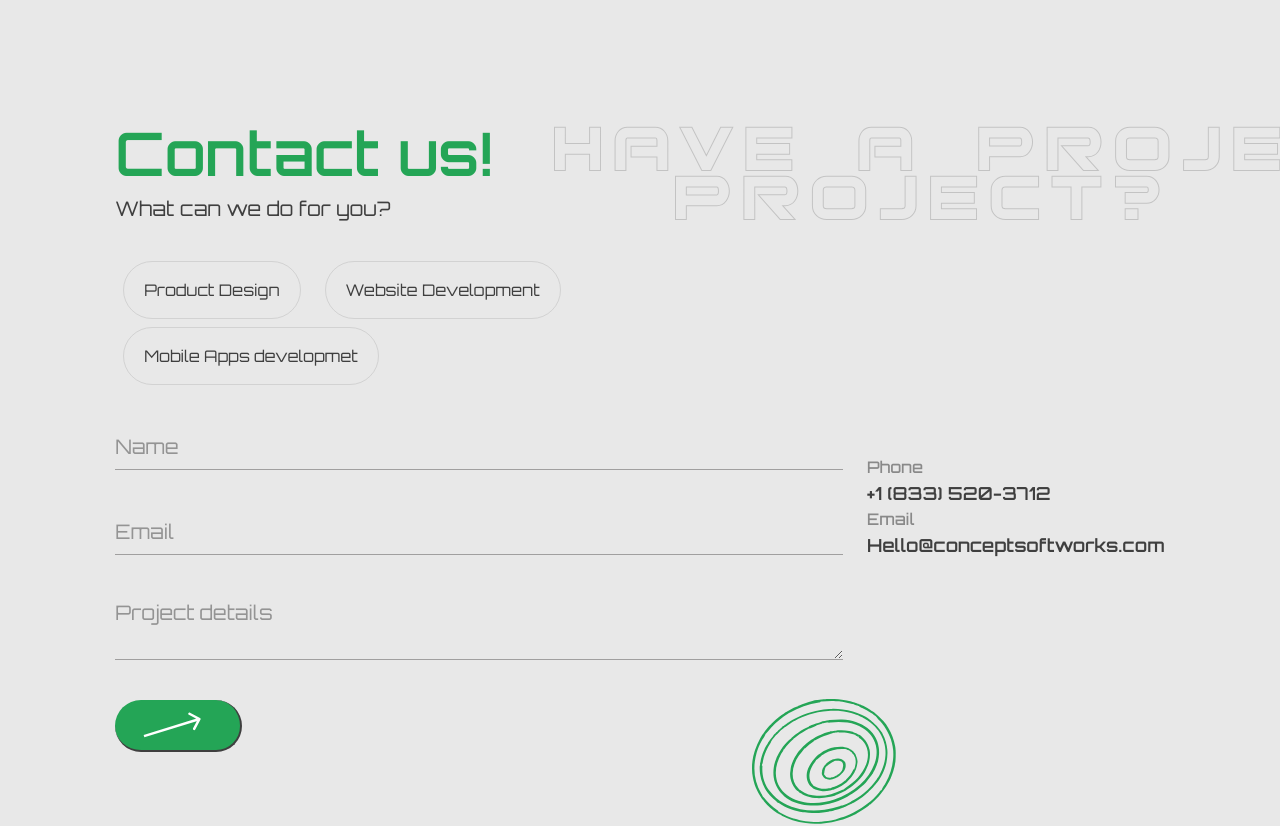
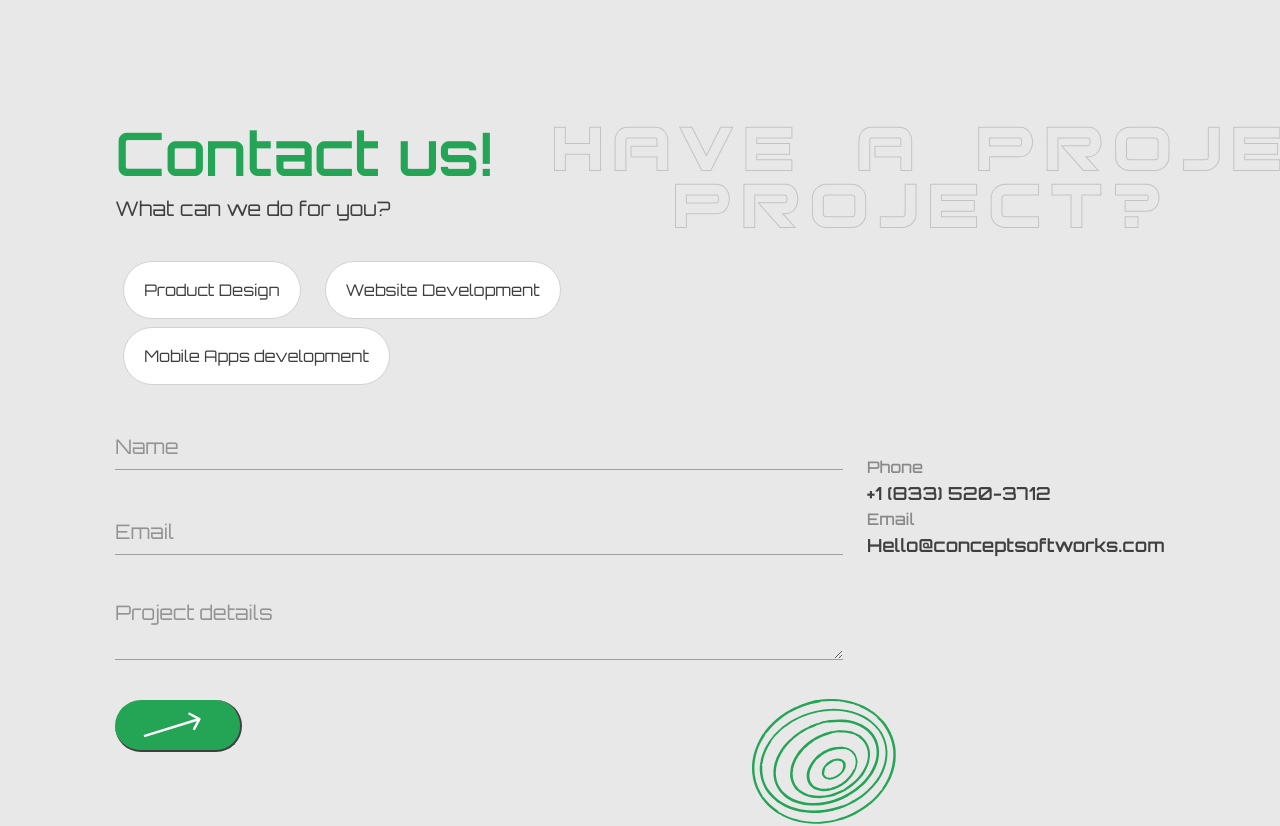
Before and after one commit to chiscookeke11/Team-Codex-website, a React (Vite) app: page / in a window 1280 px wide. Shown: the part 2300-3126 px from the top of the page. Built offline with nearby package versions, Linux system fonts and the light colour scheme.

Commit message:
form logic

```diff
--- a/src/components/ContactForm.jsx
+++ b/src/components/ContactForm.jsx
@@ -1,13 +1,50 @@
-import React from 'react'
-import arrow from  "../assets/button-arrow.svg"
+import React, { useState } from 'react'
+import arrow from "../assets/button-arrow.svg"
 import rings from "../assets/rings.svg"
-import topTextImg from  "../assets/top-text-img.svg"
-import bottomTextImg from  "../assets/bottom-text-img.svg"
+import topTextImg from "../assets/top-text-img.svg"
+import bottomTextImg from "../assets/bottom-text-img.svg"
 
 const ContactForm = () => {
+
+  const [selected, setSelected] = useState(false)
+
+
+  const buttonData = [
+    {
+      id: 1,
+      title: "Product Design",
+    },
+    {
+      id: 2,
+      title: "Website Development",
+    },
+    {
+      id: 3,
+      title: "Mobile Apps development",
+    },
+  ]
+
+
+  const handleSubmit = (e) => {
+    e.preventDefault()
+
+    const data = Object.fromEntries(new FormData(e.target));
+    console.log(data);
+    e.target.reset()
+    setSelected(null)
+  }
+
+
+
+
+
+
+
+
+
   return (
     <div className='contact-form w-full max-w-[1600px]  px-[9%] py-[6%] relative ' >
-      <form  className='flex flex-col gap-2 items-start ' >
+      <form className='flex flex-col gap-2 items-start ' onSubmit={handleSubmit} >
         <h1 className='text-[#24A556] font-semibold text-4xl md:text-6xl mb-1  ' >Contact us!</h1>
         <p className='text-[#3F3F3F] text-base md:text-xl font-normal mb-[1%] ' >What can we do for you?</p>
 
@@ -19,21 +56,34 @@ const ContactForm = () => {
           <div className=' flex flex-col gap-10  w-full max-w-[775px] '  >
 
 
-          <div className='flex flex-row items-center justify-start flex-wrap   w-full gap-2 ' >
-          <button type='button' className='border border-[#D2D2D2] text-base px-5 py-4 rounded-[64px] mx-2 text-[#3F3F3F] cursor-pointer hover:bg-[#3F3F3F] hover:text-white transition duration-300 ease-in-out  ' >Product Design</button>
-          <button type='button' className='border border-[#D2D2D2] text-base px-5 py-4 rounded-[64px] mx-2 text-[#3F3F3F] cursor-pointer hover:bg-[#3F3F3F] hover:text-white transition duration-300 ease-in-out  ' >Website Development</button>
-          <button type='button' className='border border-[#D2D2D2] text-base px-5 py-4 rounded-[64px] mx-2 text-[#3F3F3F] cursor-pointer hover:bg-[#3F3F3F] hover:text-white transition duration-300 ease-in-out  '>Mobile Apps developmet</button>
-        </div>
+          <div className="flex flex-row items-center justify-start flex-wrap w-full gap-2">
+  {buttonData.map((button, id) => (
+    <label onClick={() => setSelected(id)} key={id} className={`cursor-pointer border border-[#D2D2D2] text-base px-5 py-4 rounded-[64px]  mx-2 block  ${selected === id ? "bg-[#3F3F3F] text-white" : "text-[#3F3F3F] bg-white"}`}  >
+      <input
+        type="radio"
+        name="service"
+        value={button.title}
+        className="hidden peer"
+      />
+      <span
+        className={` h-full w-full cursor-pointer transition duration-300 ease-in-out  } `}
+      >
+        {button.title}
+      </span>
+    </label>
+  ))}
+</div>
 
 
-            <input type="text" placeholder='Name' className='w-full outline-none border-b border-b-[#A09F9F] pl-0 pr-3 py-2  text-[#3F3F3F]  text-xl font-normal  '  />
 
-            <input type="email" name="" id="" placeholder='Email' className='w-full outline-none border-b border-b-[#A09F9F] pl-0 pr-3 py-2  text-[#3F3F3F]  text-xl font-normal  '   />
+            <input type="text" placeholder='Name' name="name" className='w-full outline-none border-b border-b-[#A09F9F] pl-0 pr-3 py-2  text-[#3F3F3F]  text-xl font-normal   ' required />
 
-            <textarea placeholder='Project details'  className='w-full outline-none border-b border-b-[#A09F9F] pl-0 pr-3 py-1  text-[#3F3F3F]  text-xl font-normal  ' />
-            <button type="button" className="bg-[#24A556] max-w-[127px] border-b-[2.5px] border-[#3F3F3F] border-r-[2.5px]  rounded-[280px] py-3 px-7 cursor-pointer group transition-all duration-300 ease-in-out " >
-          <img src={arrow} alt="" className="transform group-hover:rotate-[15deg] transition-all duration-300 ease-in-out" />
-           </button>
+            <input type="email" name="email" id="" placeholder='Email' className='w-full outline-none border-b border-b-[#A09F9F] pl-0 pr-3 py-2  text-[#3F3F3F]  text-xl font-normal  ' required/>
+
+            <textarea name='text' placeholder='Project details' className='w-full outline-none border-b border-b-[#A09F9F] pl-0 pr-3 py-1  text-[#3F3F3F]  text-xl font-normal  ' required/>
+            <button type="submit" className="bg-[#24A556] max-w-[127px] border-b-[2.5px] border-[#3F3F3F] border-r-[2.5px]  rounded-[280px] py-3 px-7 cursor-pointer group transition-all duration-300 ease-in-out " >
+              <img src={arrow} alt="" className="transform group-hover:rotate-[15deg] transition-all duration-300 ease-in-out" />
+            </button>
           </div>
 
           <div>
@@ -43,7 +93,7 @@ const ContactForm = () => {
             </div>
             <div>
               <h2 className="text-[#898989] texx-lg font-medium ">Email</h2>
-              <h1  className="text-[#3F3F3F] text-lg font-semibold ">Hello@conceptsoftworks.com</h1>
+              <h1 className="text-[#3F3F3F] text-lg font-semibold ">Hello@conceptsoftworks.com</h1>
             </div>
 
           </div>
@@ -55,7 +105,7 @@ const ContactForm = () => {
       </form>
 
       <img src={rings} alt='rings' className='absolute bottom-[2%] right-[4%] md:right-[30%] w-18 h-18 md:h-36 md:w-36 object-contain  ' />
-      <div className='text-7xl font-normal hidden lg:flex absolute right-0 top-[10%]  flex-col gap-1 items-center justify-center  ' >
+      <div className='text-7xl font-normal hidden lg:flex absolute right-0 top-[10%]  flex-col gap-3 items-center justify-center  ' >
         <img src={topTextImg} alt="text" className='object-contain ' />
         <img src={bottomTextImg} alt="text" className='object-contain ' />
       </div>
```
